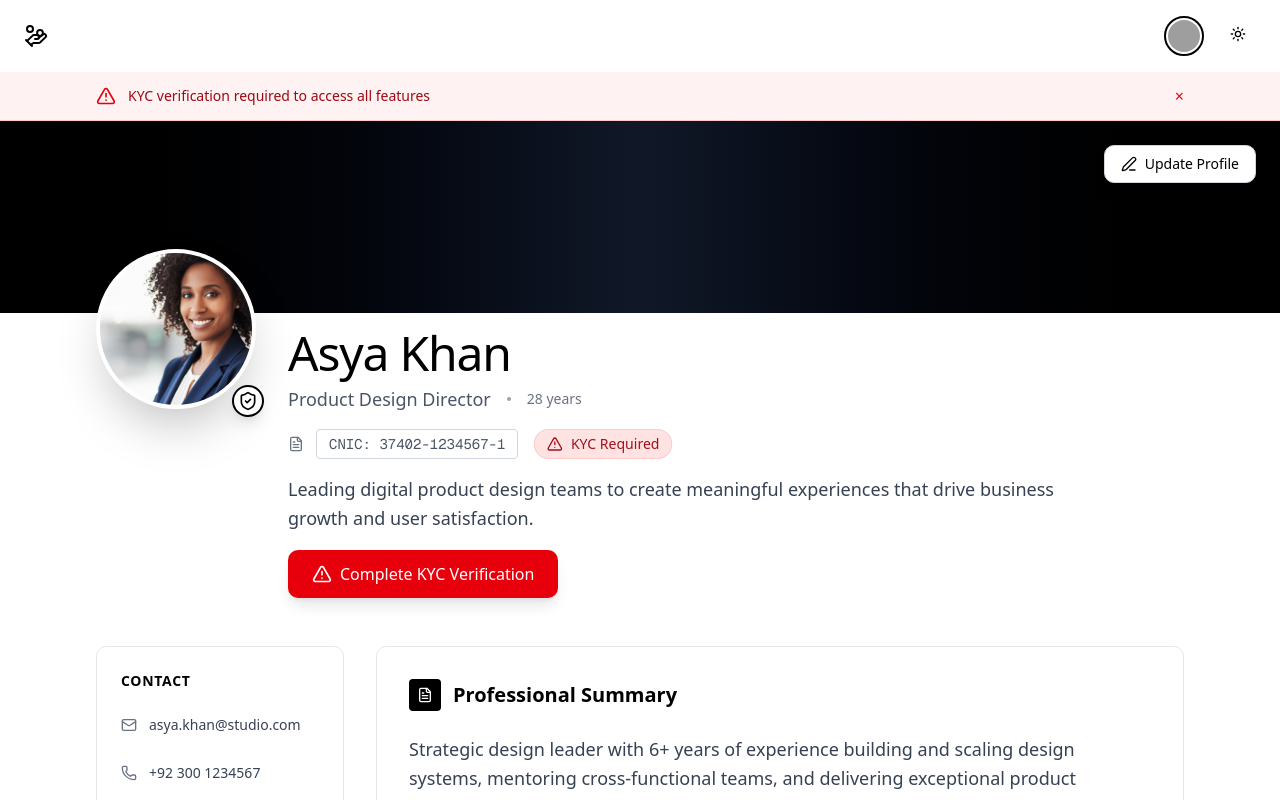
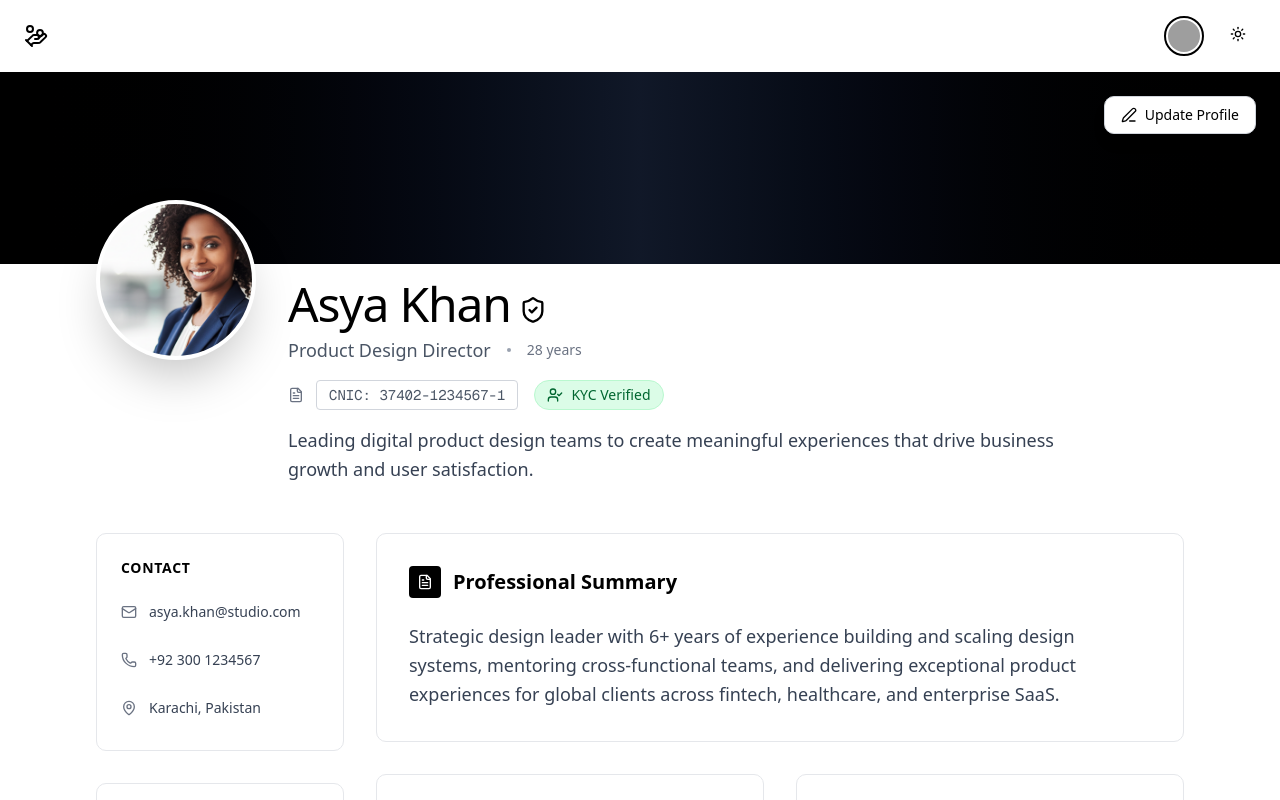
Before and after one commit to Husnain0120/audaari_app, a Next.js app: page /profile in a window 1280 px wide. Shown: the top 800 px of the page. Built offline with nearby package versions, Linux system fonts and the light colour scheme; grey boxes are pictures that could not be loaded.

Commit message:
feat: enhance NotFound page styling, update KYC status in user data, and link profile avatar in Navbar

```diff
--- a/src/app/not-found.js
+++ b/src/app/not-found.js
@@ -4,13 +4,13 @@ import Link from 'next/link';
 
 export default function NotFound() {
   return (
-    <div className='flex flex-col items-center justify-center mt-30 bg-black text-white text-center space-y-8'>
+    <div className="flex flex-col items-center justify-center mt-30 dark:bg-black text-white text-center space-y-8">
       {/* --- 404 Number --- */}
       <motion.h1
         initial={{ opacity: 0, scale: 0.8, filter: 'blur(8px)' }}
         animate={{ opacity: 1, scale: 1, filter: 'blur(0px)' }}
         transition={{ duration: 1.8, ease: 'easeOut' }}
-        className='text-7xl sm:text-9xl font-extrabold relative'
+        className="text-7xl sm:text-9xl font-extrabold relative text-black dark:text-white "
       >
         4
         {/* <span
@@ -21,7 +21,7 @@ export default function NotFound() {
           }}
         ></span> */}
         <span>0</span>4{/* Glow behind text */}
-        <span className='absolute inset-0 blur-3xl bg-white/10 opacity-60 animate-pulse'></span>
+        <span className="absolute inset-0 blur-3xl bg-white/10 opacity-60 animate-pulse"></span>
       </motion.h1>
 
       {/* --- Message --- */}
@@ -29,7 +29,7 @@ export default function NotFound() {
         initial={{ opacity: 0, y: 20 }}
         animate={{ opacity: 1, y: 0 }}
         transition={{ delay: 1, duration: 1 }}
-        className='text-lg sm:text-xl text-gray-300 max-w-md px-4'
+        className="text-lg sm:text-xl text-gray-500 max-w-md px-4 dark:text-gray-300"
       >
         Oops... The page you’re looking for doesn’t exist.
       </motion.p>
@@ -41,11 +41,11 @@ export default function NotFound() {
         transition={{ delay: 1.5, duration: 1 }}
       >
         <Link
-          href='/'
-          className='relative px-6 py-3 text-white font-medium border border-white/40 rounded-full hover:bg-white hover:text-black transition-all duration-300'
+          href="/"
+          className="relative px-6 py-3 text-white font-medium border border-white/40 rounded-full hover:bg-black/80 dark:text-black dark:hover:bg-white/90  transition-all  bg-black dark:bg-white duration-300"
         >
           Go Back Home
-          <span className='absolute inset-0 blur-xl bg-white/10 opacity-30 animate-pulse rounded-full'></span>
+          <span className="absolute inset-0 blur-xl bg-white/10 opacity-30 animate-pulse rounded-full"></span>
         </Link>
       </motion.div>
     </div>
--- a/src/app/profile/page.jsx
+++ b/src/app/profile/page.jsx
@@ -13,6 +13,7 @@ import {
   Mail,
   MapPin,
   Phone,
+  ShieldAlert,
   ShieldCheck,
   Target,
   UserCheck,
@@ -29,7 +30,7 @@ const userData = {
   address: 'Karachi, Pakistan',
   nationalId: '37402-1234567-1',
   isVerified: true,
-  kycVerified: false, // KYC status
+  kycVerified: true, // KYC status
   business: 'Khan Creative Studio',
   work: 'Senior Product Designer',
   bannerImage: '/professional-banner.png',
@@ -199,22 +200,27 @@ export default function ProfessionalProfilePage() {
                   className="w-full h-full object-cover"
                 />
               </div>
-              <motion.div
-                className="absolute -bottom-2 -right-2 bg-white dark:bg-black rounded-full p-1 border-2 border-black dark:border-white shadow-lg"
-                initial={{ scale: 0, rotate: -180 }}
-                animate={{ scale: 1, rotate: 0 }}
-                transition={{ delay: 0.5, type: 'spring' }}
-              >
-                <ShieldCheck className="w-5 h-5 text-black dark:text-white" />
-              </motion.div>
             </motion.div>
 
             {/* Profile Info */}
             <div className="flex-1 space-y-4">
               <motion.div variants={itemVariants}>
-                <h1 className="text-4xl lg:mt-20  lg:text-5xl font-light text-black dark:text-white tracking-tight">
+                <h1 className="text-4xl flex lg:mt-20  lg:text-5xl font-light text-black dark:text-white tracking-tight">
                   {userData.name}
+                  <motion.div
+                    className="ml-2 lg:mt-4   rounded-full   dark:border-white "
+                    initial={{ scale: 0, rotate: -190 }}
+                    animate={{ scale: 1, rotate: 0 }}
+                    transition={{ delay: 0.5, type: 'spring' }}
+                  >
+                    {userData.kycVerified && userData.isVerified ? (
+                      <ShieldCheck className="w-7 h-7 text-black dark:text-white" />
+                    ) : (
+                      <ShieldAlert className="w-7 h-7 text-red-800  " />
+                    )}
+                  </motion.div>
                 </h1>
+
                 <div className="flex items-center gap-4 mt-2">
                   <p className="text-lg text-gray-600 dark:text-gray-400">
                     {userData.title}
--- a/src/components/Navbar.jsx
+++ b/src/components/Navbar.jsx
@@ -24,10 +24,12 @@ const Navbar = () => {
 
       <div className="flex">
         <div className="p-0.5 border-black rounded-full  mx-4 border-2 dark:border-white">
-          <Avatar>
-            <AvatarImage src="https://github.com/shadcn.png" />
-            <AvatarFallback>CN</AvatarFallback>
-          </Avatar>
+          <Link href={'/profile'}>
+            <Avatar>
+              <AvatarImage src="https://github.com/shadcn.png" />
+              <AvatarFallback>CN</AvatarFallback>
+            </Avatar>
+          </Link>
         </div>
         <ToggleButtonTheme />
       </div>
```
